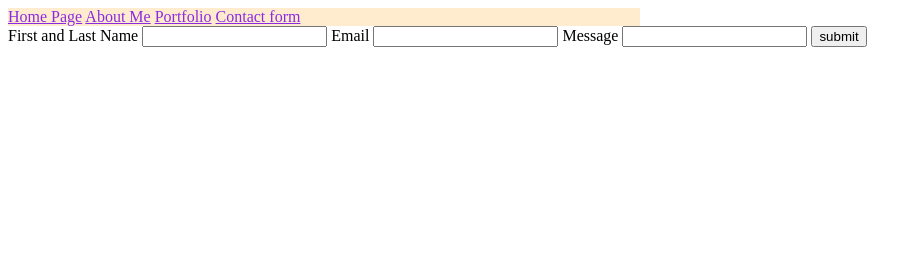
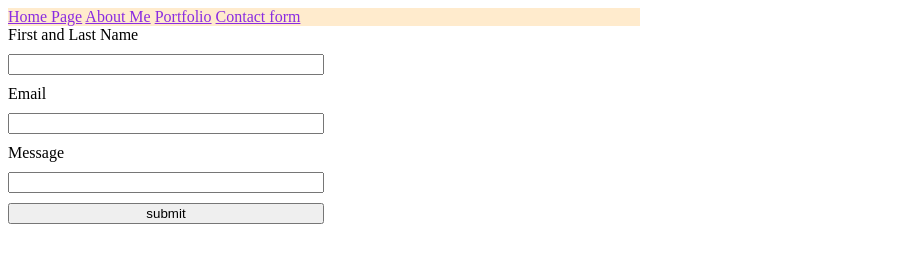
Before and after one commit to JovenCarranza/Website1, a plain HTML site: page contact.html in a window 1280 px wide. Shown: the whole page, without its empty margins (0-922 px from the left). Drawn offline with Linux system fonts and the light colour scheme.

Commit message:
finished contact form and css flex box

```diff
--- a/contact.html
+++ b/contact.html
@@ -16,7 +16,7 @@
     </nav>
 
     <article>
-        <form action="success.html">
+        <form action="success.html" class="success">
         <form class="contact">
         <label for="FirstNLastN">First and Last Name</label>
         <input type="text" name="FirstNLastN" id="FirstNLastN">
--- a/style.css
+++ b/style.css
@@ -31,3 +31,12 @@ h3 {
 h2 {
     font-family: cursive;
 }
+
+.success {
+    display: flex;
+    flex-direction: column;
+    width: 25%;
+    gap: 10px;
+
+
+}
```
